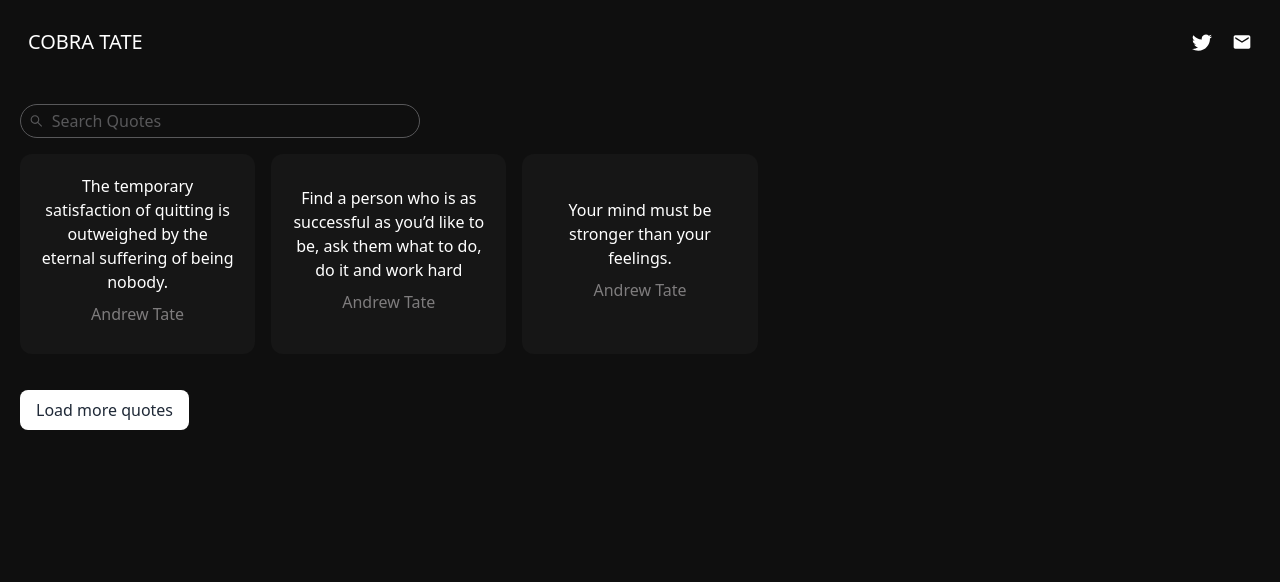
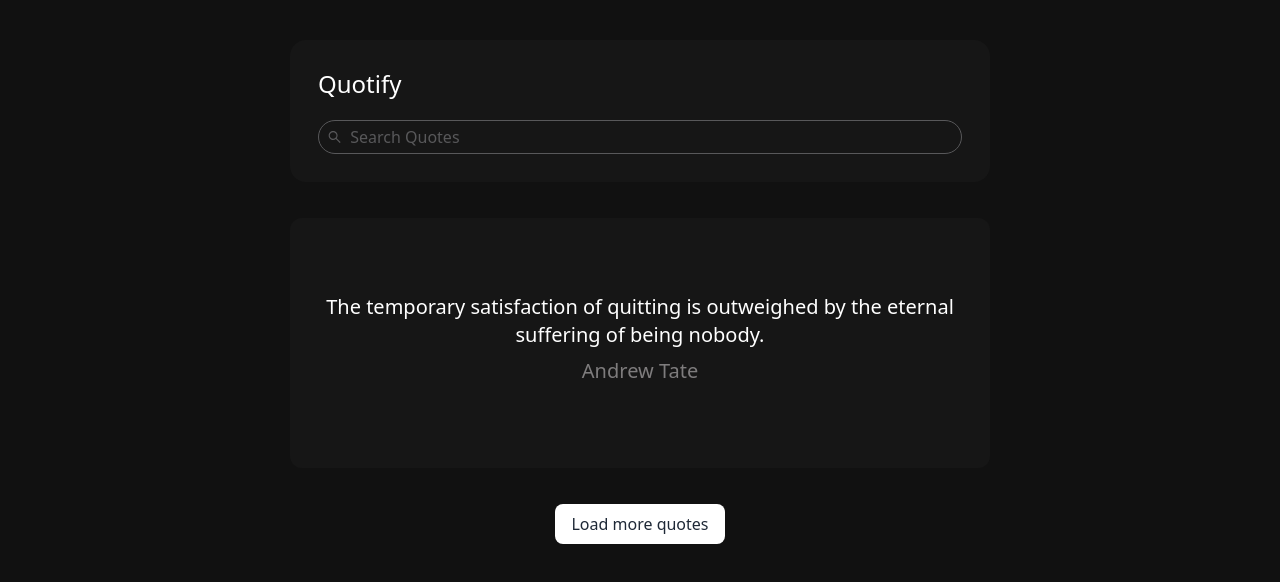
Before and after one commit to S-P-H-E/Cobra-Tate, a Next.js app: page / in a window 1280 px wide. Shown: the top 582 px of the page. Built offline with nearby package versions, Linux system fonts and the light colour scheme.

Commit message:
UI Change

```diff
--- a/components/Nav.js
+++ /dev/null
@@ -1,21 +0,0 @@
-import Link from 'next/link'
-import { MdEmail } from "react-icons/md"
-import { BsTwitter } from "react-icons/bs"
-
-export default function Nav() {
-    return (
-        <div className="p-7 flex justify-between items-center text-white ">
-            <h1 className="text-xl uppercase font-medium">Cobra Tate</h1>
-            <div className="flex gap-5">
-                <Link href="https://twitter.com/Cobratate">
-                    <BsTwitter size={20} className="cursor-pointer" />
-                </Link>
-                <Link href="https://cobratate.com/">
-                    <MdEmail size={20} className="cursor-pointer"/>
-                </Link>
-
-
-            </div>
-        </div>
-    )
-}
--- a/components/Quote.js
+++ b/components/Quote.js
@@ -1,6 +1,6 @@
 export default function Quote({ Quote, Author }) {
     return (
-      <div className="bg-[#161616] text-white font-medium p-5 rounded-xl flex flex-col justify-center items-center w-full max-w-[400px]">
+      <div className="bg-[#161616] text-white font-medium p-5 rounded-xl flex flex-col justify-center items-center w-full max-w-[400px] md:max-w-[700px] md:h-[250px] md:text-xl transition-all hover:scale-105 cursor-pointer">
         <p className="whitespace-pre-wrap text-center">{Quote}</p>
         <h1 className="my-2 text-[#7E7C7D]">{Author}</h1>
       </div>
--- a/pages/index.js
+++ b/pages/index.js
@@ -1,13 +1,16 @@
-import Nav from '@/components/Nav'
 import Quote from '@/components/Quote'
 import Head from 'next/head'
 import quotes from '@/public/quotes.json'
 import { useState } from 'react';
+import Link from 'next/link'
+import { MdEmail } from "react-icons/md"
+import { BsTwitter } from "react-icons/bs"
 
 import { AiOutlineSearch } from "react-icons/ai"
+import { FiHome } from "react-icons/fi"
 
 export default function Home() {
-  const [quotesPerPage, setQuotesPerPage] = useState(3)
+  const [quotesPerPage, setQuotesPerPage] = useState(1)
   const [searchValue, setSearchValue] = useState('');
   const filteredQuotes = quotes.filter(quote => (
     quote.quote.toLowerCase().includes(searchValue.toLowerCase())
@@ -19,7 +22,7 @@
   const currentQuotes = filteredQuotes.slice(firstQuote, lastQuote)
 
   const loadMoreQuotes = () => {
-    setQuotesPerPage(quotesPerPage + 3)
+    setQuotesPerPage(quotesPerPage + 2)
   }
 
   return (
@@ -31,9 +34,14 @@
         <link rel="icon" href="/favicon.ico" />
       </Head>
 
-      <Nav />
-      <div className='p-5 flex flex-col gap-4 justify-center md:justify-start items-center md:items-start'>
-        <div className='flex justify-center items-center border border-[#58585A] rounded-full w-full max-w-[400px]'>
+      <div className='m-5 flex flex-col gap-4 justify-center items-center'>
+        {/* Navbar */}
+        <div className="p-7 m-5 flex justify-between items-center text-white flex-col md:flex-row bg-[#161616] rounded-2xl w-full md:max-w-[700px]">
+            <div className="flex flex-col gap-5 w-full">
+              <div className='flex justify-between items-center'>
+                <h1 className='text-2xl'>Quotify</h1>
+              </div>
+                <div className='flex justify-center items-center border border-[#58585A] rounded-full w-full'>
                   <AiOutlineSearch className='text-[#58585A] m-2'/>
                   <input
                     className='bg-transparent w-full outline-none placeholder:text-[#58585A] caret-white text-white'
@@ -42,7 +50,10 @@
                     onChange={event => setSearchValue(event.target.value)}
                   />
                 </div>
-          <div className='gap-4 grid grid-cols-1 md:grid-cols-2 lg:grid-cols-5 grid-flow-row'>
+            </div>
+        </div>
+
+          <div className='flex flex-col gap-4'>
             {currentQuotes.length > 0 ? (
               currentQuotes.map((quote, index) => (
                   <Quote key={index} Quote={quote.quote} Author={quote.author} />
--- a/styles/globals.css
+++ b/styles/globals.css
@@ -3,6 +3,22 @@
 @tailwind utilities;
 
 body {
-    background-color: #0F0F0F;
+    /* background-color: #0F0F0F; */
+    background-color: #111111;
     -webkit-tap-highlight-color: transparent;
+    pointer-events: none;
 }
+
+button {
+    pointer-events: auto;
+}
+
+input {
+    pointer-events: auto;
+}
+
+@media only screen and (max-width: 600px) {
+    body {
+        pointer-events: none;
+    }
+}
```
Lines whose indentation alone changed are shown as unchanged.
